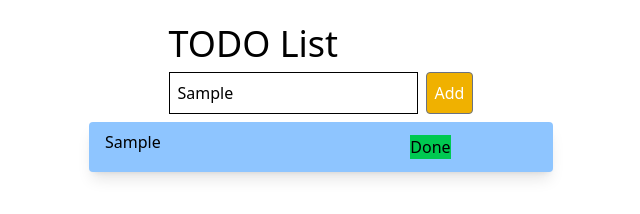
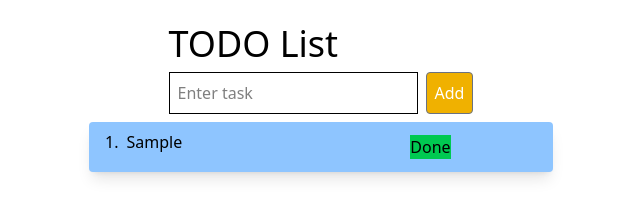
Before and after one commit to pprometheus/todolist, a React (Vite) app in the folder todo/: page / in a window 1280 px wide. Both pictures are taken after typing "Sample" into the empty fields and a click on the button "Add". Shown: the top 214 px of the page, without its empty margins (319-959 px from the left). Built offline with nearby package versions, Linux system fonts and the light colour scheme.

Commit message:
Added serial number,reset the input box,revert input state

```diff
--- a/todo/src/App.jsx
+++ b/todo/src/App.jsx
@@ -1,23 +1,31 @@
 import { useState } from "react";
 
 function App() {
-  const [task, setTask] = useState({ task: "", status: "false" });//false is boolean
+  const [task, setTask] = useState(""); //false is boolean
   const [taskList, setTasklist] = useState([]);
 
   function addTask() {
     // const completed = "false";
-    if (task != "") { //task.task we are checking task -> object
-      setTasklist((prevTask) => [...prevTask, task]);
+    if (task != "") {
+      //task.task we are checking task -> object
+      setTasklist((prevTask) => [
+        ...prevTask,
+        {
+          taskName: task,
+          status: false,
+        },
+      ]);
       setTask(""); //setting the object to empty string ?? revert to original state or null
     }
   }
-  console.log("Task",task);
+
+  console.log("Task", taskList);
 
   // console.log(taskList);
   // console.log(task);
 
   function handleChange(e) {
-    setTask({ task: e.target.value, status: false });
+    setTask(e.target.value);
   }
 
   function deleteTask(taskid) {
@@ -46,7 +54,7 @@ function App() {
             type="text"
             name=""
             id=""
-            value={task.task}
+            value={task}
             placeholder="Enter task"
             onChange={handleChange}
           />
@@ -63,13 +71,23 @@ function App() {
         {taskList.map((item, idx) => (
           <ul key={idx} className="">
             <li className="py-2  shadow-lg bg-blue-300 px-4 rounded-sm mb-2 flex justify-between">
-              <div className= {item.status ? "line-through" : ""}>
-                {item.task}
+              <div className={item.status ? "line-through flex" : "flex"}>
+                <p>{idx + 1}.</p>
+                <div className="pl-2">{item.taskName}</div>
               </div>
 
               <div className="group relative pl-38 ">
                 <button
-                  className={item.status ? " bg-blue-500" : " bg-green-500"} border-1 px-2 py-1 text-white rounded-lg  ml-11 hover:cursor-pointer invisible group-hover:visible
+                  className={item.status ? " bg-blue-500" : " bg-green-500"}
+                  border-1
+                  px-2
+                  py-1
+                  text-white
+                  rounded-lg
+                  ml-11
+                  hover:cursor-pointer
+                  invisible
+                  group-hover:visible
                   onClick={() => {
                     doneTask(idx);
                   }}
```
